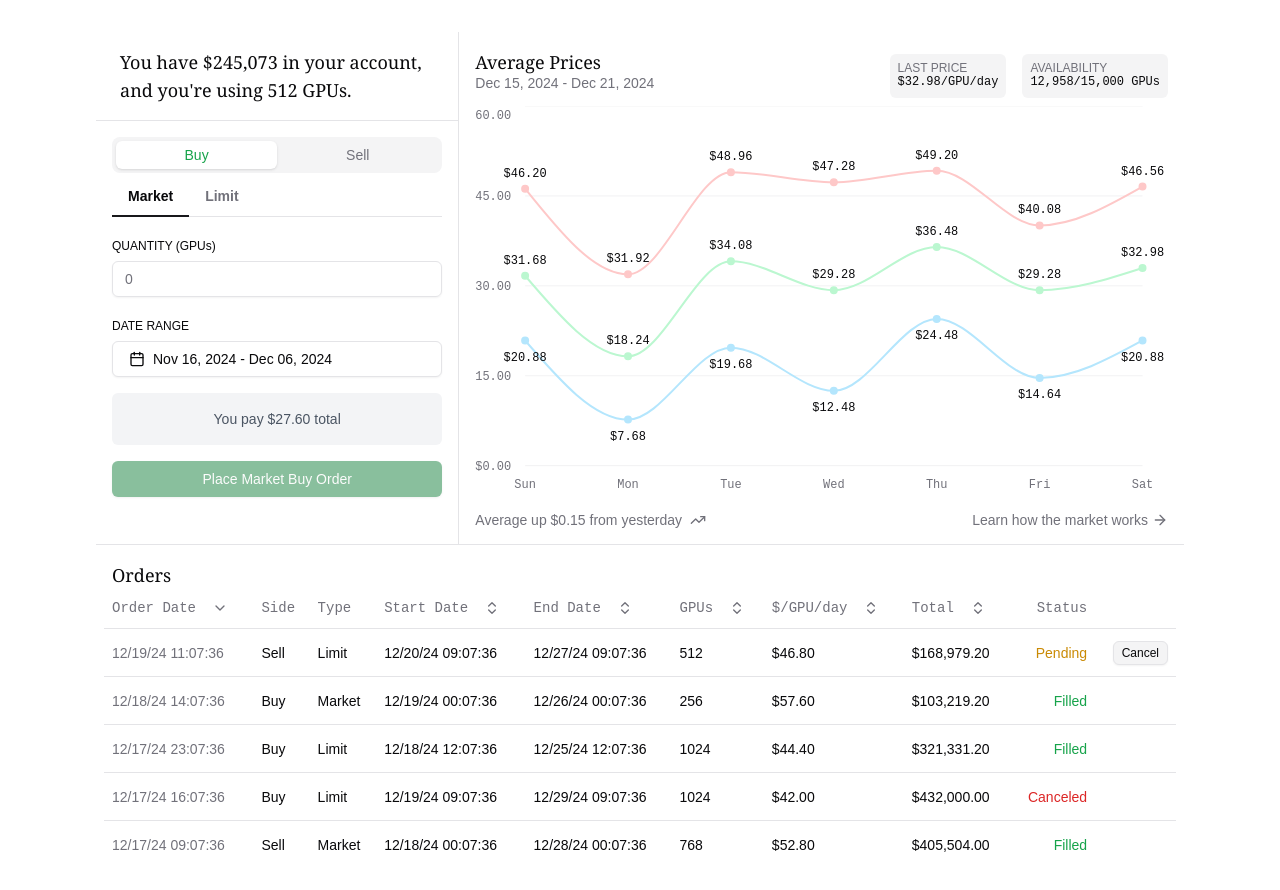
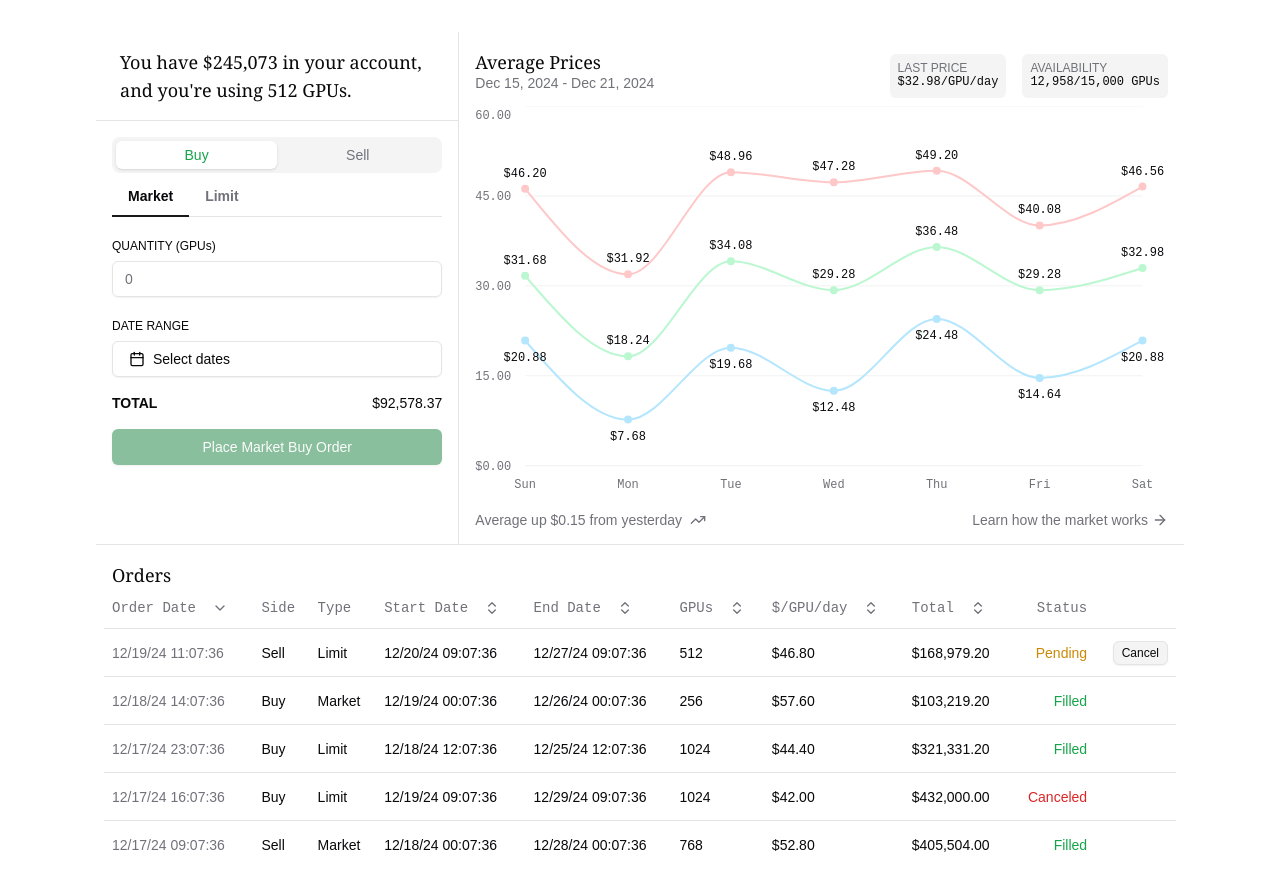
Before and after one commit to darzyx/gpu-auction-house, a Next.js app: page / in a window 1280 px wide. Shown: the top 890 px of the page. Built offline with nearby package versions, Linux system fonts and the light colour scheme.

Commit message:
Make date range empty by default

```diff
--- a/src/components/trade.tsx
+++ b/src/components/trade.tsx
@@ -135,7 +135,7 @@ const DatePickerWithRange = ({
                                     format(date.from, "LLL dd, y")
                                 )
                             ) : (
-                                <span>Pick a date</span>
+                                <span>Select dates</span>
                             )}
                         </Button>
                     </PopoverTrigger>
@@ -156,6 +156,23 @@ const DatePickerWithRange = ({
     );
 };
 
+const TotalInfo = () => {
+    return (
+        <div className="flex justify-between text-sm">
+            <div className="font-semibold uppercase">Total</div>
+            <div>$92,578.37</div>
+        </div>
+    );
+};
+
+const LimitOrderInfoBox = () => {
+    return (
+        <div className="bg-gray-100 p-4 rounded-md mb-4 text-sm text-gray-600 text-center">
+            Your order will be filled when a matching offer becomes available.
+        </div>
+    );
+};
+
 const validateFormData = (data: OrderFormData, orderType: OrderType): boolean => {
     const quantity = parseFloat(data.quantity);
     if (!quantity || quantity <= 0) return false;
@@ -170,18 +187,6 @@ const validateFormData = (data: OrderFormData, orderType: OrderType): boolean =>
     return true;
 };
 
-const InfoBox = ({ orderType, isBuy }: { orderType: OrderType; isBuy: boolean }) => (
-    <div className="bg-gray-100 p-4 rounded-md mb-4 text-sm text-gray-600 text-center">
-        {orderType === "limit" ? (
-            "Your order will be filled when a matching offer becomes available."
-        ) : (
-            <>
-                You {isBuy ? "pay" : "receive"} ${isBuy ? "27.60" : "22.80"} total
-            </>
-        )}
-    </div>
-);
-
 const OrderForm = ({
     orderType,
     setOrderType,
@@ -195,8 +200,8 @@ const OrderForm = ({
         quantity: "",
         price: "",
         dateRange: {
-            from: new Date(),
-            to: addDays(new Date(), 20),
+            from: undefined,
+            to: undefined,
         },
     });
 
@@ -223,13 +228,14 @@ const OrderForm = ({
                 date={formData.dateRange}
                 setDate={(dateRange) => setFormData((prev) => ({ ...prev, dateRange }))}
             />
-            <InfoBox orderType={orderType} isBuy={isBuy} />
+            <TotalInfo />
             <Button
                 disabled={!isValid}
                 className={cn("w-full", isBuy ? "bg-green-700 hover:bg-green-600" : "bg-red-700 hover:bg-red-600")}
             >
                 Place {orderType === "market" ? "Market" : "Limit"} {isBuy ? "Buy" : "Sell"} Order
             </Button>
+            {orderType === "limit" && <LimitOrderInfoBox />}
         </div>
     );
 };
```
